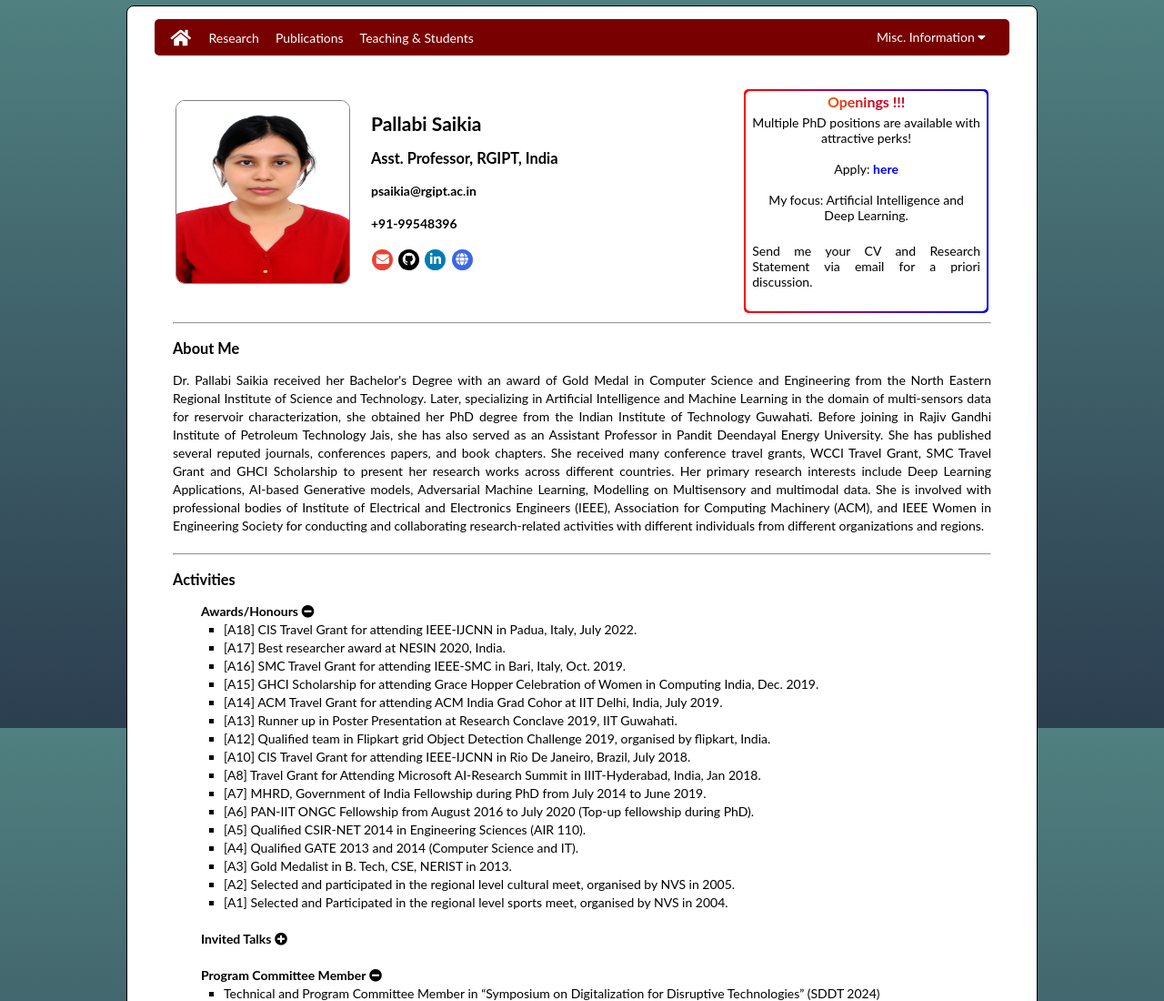
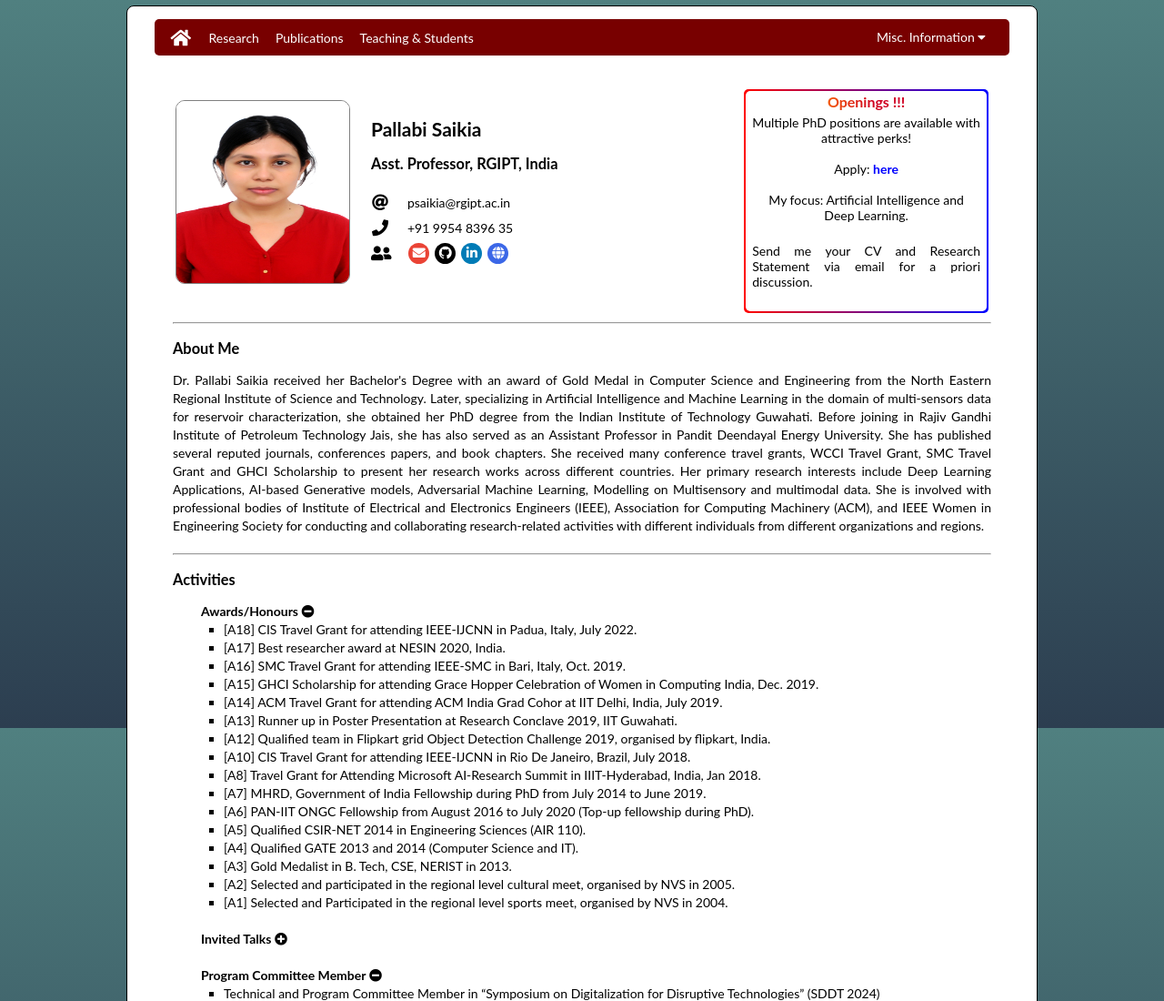
Before and after one commit to PALLABI-IITG/Pallabi-iitg.github.io, a plain HTML site: page index.html in a window 1280 px wide. Shown: the top 1100 px of the page at 91% size. Drawn offline with Linux system fonts and the light colour scheme; files whose address does not match are found by name.

Commit message:
Version 1

```diff
--- a/index.html
+++ b/index.html
@@ -58,9 +58,18 @@
 												Asst. Professor, RGIPT, India<br>
 												<!--<font size=-1><a target="_blank" href="" class="blue">IITG Alumnus</a> | <a target="_blank" href="" class="blue">EIB </a></font>-->
 											</h3>
-											<h4>psaikia@rgipt.ac.in</h4>
-											<h4>+91-99548396</h4>
+											<h4>
+												<tr>
+													<td class="leftvcenter"><i class="fas fa-at"></i>&nbsp; &nbsp; &nbsp;</td>
+													<td id="info"> psaikia@rgipt.ac.in</td>
+												</tr>
+												<tr>
+													<td class="leftvcenter"><i class="fas fa-phone"></i>&nbsp; &nbsp; &nbsp;</td>
+													<td id="info"> +91 9954 8396 35</td>
+												</tr>
+											</h4>
 										</td>
+										<td class="leftvcenter"><i class="fas fa-user-friends"></i>&nbsp; &nbsp; &nbsp;</td>
 										<td id="info">
 											<a href="mailto:&#103;&#97;&#110;&#103;&#119;&#97;&#108;&#64;&#105;&#105;&#105;&#116;&#46;&#97;&#99;&#46;&#105;&#110;?subject=%5BVia%20website%5D&body=Hi!%20I%20found%20your%20email%20address%20from%20your%20website."><i class="fas fa-envelope" data-title="Email"></i></a>
 											<!--<a target="_blank" href="https://www.facebook.com/pallabi.saikia.142/"><i class="fab fa-facebook-f" data-title="Facebook"></i></a>-->
```
